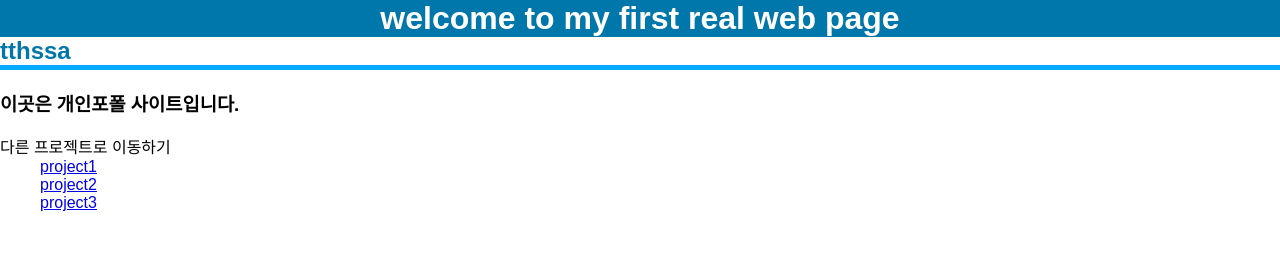
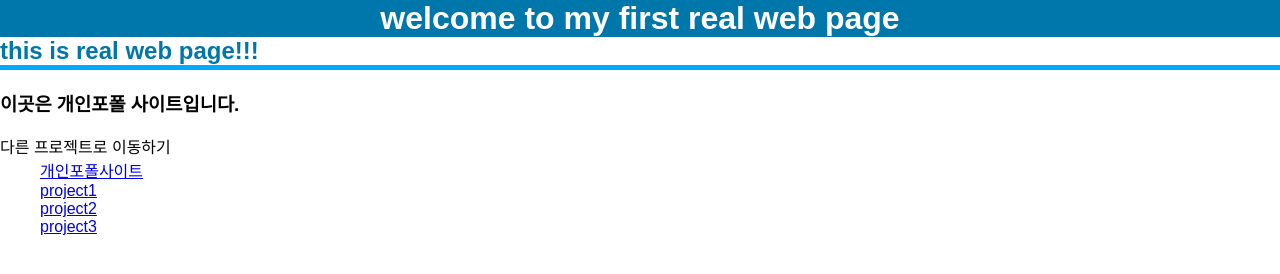
Before and after one commit to haneulkimgreen/web10page, a plain HTML site: page index.html in a window 1280 px wide. Drawn offline with Linux system fonts and the light colour scheme.

Commit message:
modified

```diff
--- a/index.html
+++ b/index.html
@@ -11,10 +11,11 @@
 </head>
 <body>
   <h1>welcome to my first real web page</h1>
-  <h2>tthssa</h2>
+  <h2>this is real web page!!!</h2>
   <h3>이곳은 개인포폴 사이트입니다.</h3>
   <dl>
     <dt>다른 프로젝트로 이동하기</dt>
+    <dd><a href="https://haneulkimgreen.github.io/">개인포폴사이트</a></dd>
     <dd><a href="https://haneulkimgreen.github.io/web10page/">project1</a></dd>
     <dd><a href="https://haneulkimgreen.github.io/web20page/">project2</a></dd>
     <dd><a href="https://haneulkimgreen.github.io/wintertheme/">project3</a></dd>
```
